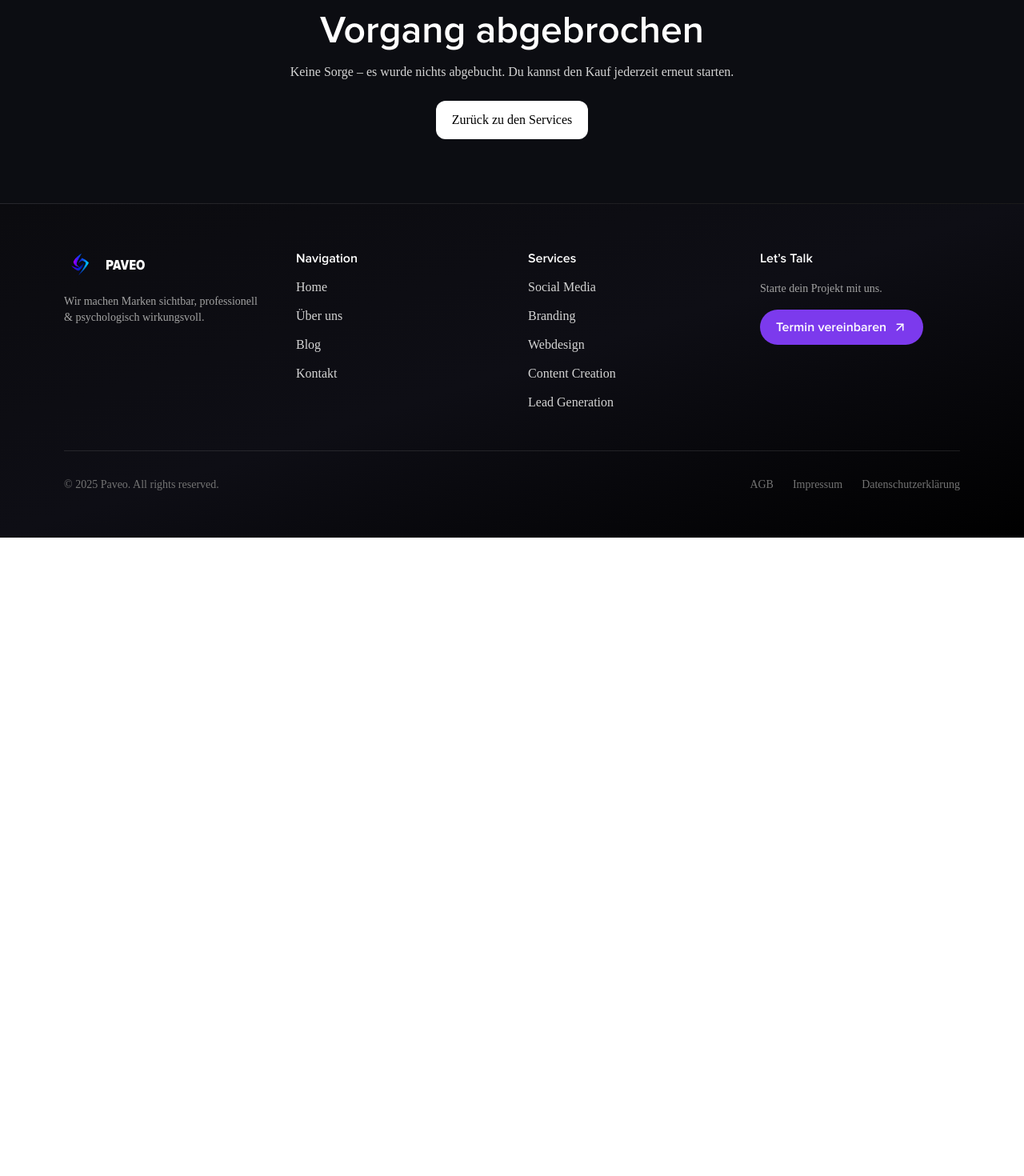
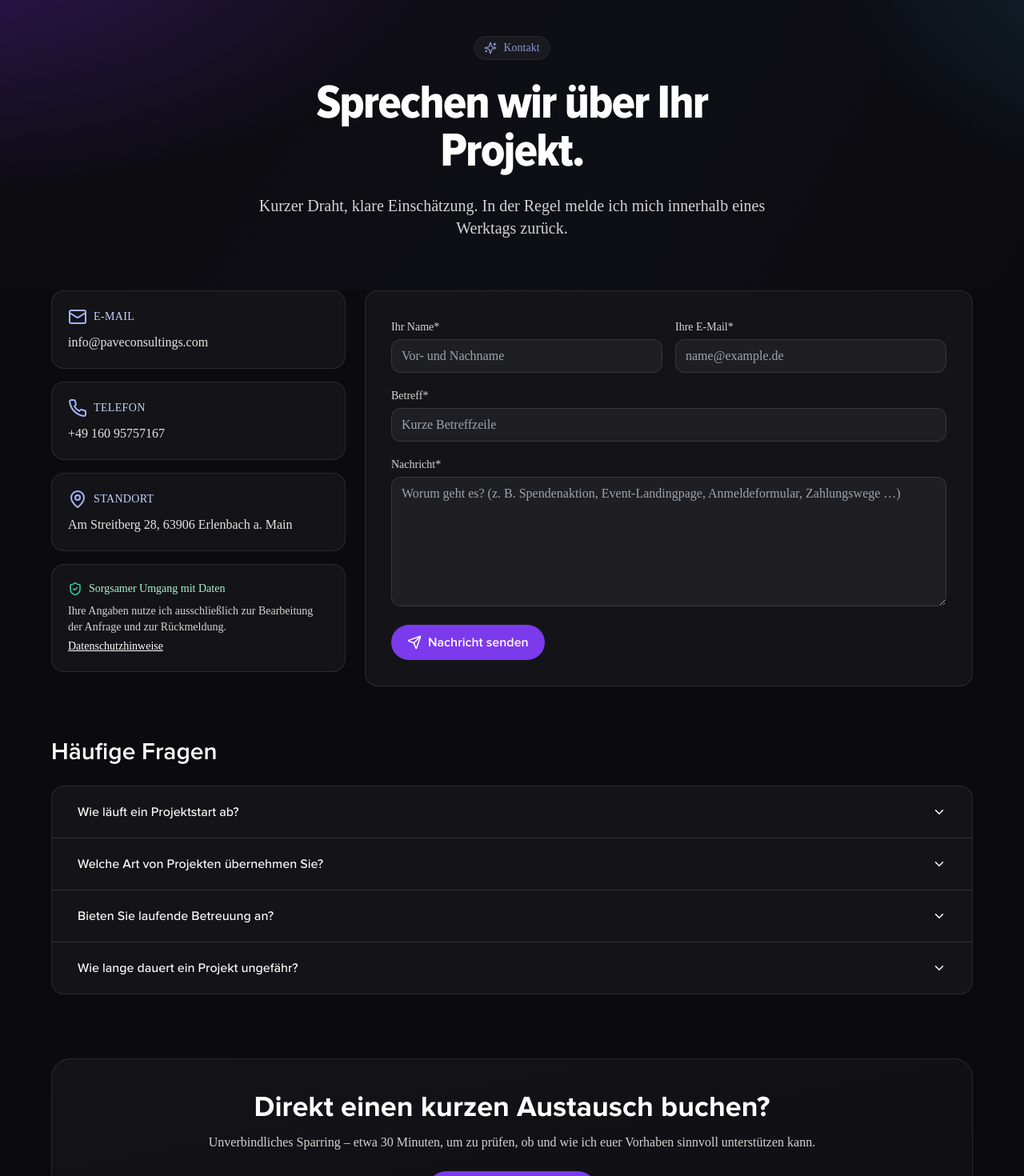
Before and after one commit to cyclebittt/pavewebyyyy, a Next.js app: page /cancel in a window 1280 px wide. Shown: the part 140-1610 px from the top of the page at 80% size. Before the commit the page ends 812 px from the top, so only its background shows below. Built offline with nearby package versions, Linux system fonts and the light colour scheme; a web font is replaced by a local one.

Commit message:
Rename CancelPage to ContactPage and update content

```diff
--- a/app/cancel/page.js
+++ b/app/cancel/page.js
@@ -1,29 +1,238 @@
-// /app/cancel/page.js
 'use client';
 
+import { useEffect, useState } from 'react';
+import Link from 'next/link';
 import Navbar from '@/components/layout/Navbar';
 import Footer from '@/components/layout/Footer';
-import Link from 'next/link';
+import {
+  CalendarDays,
+  Mail,
+  Phone,
+  MapPin,
+  ShieldCheck,
+  Send,
+  ChevronDown,
+  Sparkles,
+} from 'lucide-react';
 
-export default function CancelPage() {
+export default function ContactPage() {
+  const [open, setOpen] = useState(null); // simple in-page Accordion
+  const [isSubmitting, setIsSubmitting] = useState(false);
+  const [ok, setOk] = useState(false);
+  const [err, setErr] = useState('');
+
+  useEffect(() => {
+    let cleanup = () => {};
+    (async () => {
+      const AOS = (await import('aos')).default;
+      await import('aos/dist/aos.css');
+      AOS.init({ duration: 600, once: true, offset: 40 });
+      cleanup = () => {};
+    })();
+    return () => cleanup();
+  }, []);
+
+  const faqs = [
+    {
+      q: 'Wie läuft ein Projektstart ab?',
+      a: 'Wir starten mit einem kurzen Austausch (ca. 20–30 Minuten). Darin klären wir Ziel, Rahmen, bestehenden Stand und ob ich der richtige Ansprechpartner für euch bin.',
+    },
+    {
+      q: 'Welche Art von Projekten übernehmen Sie?',
+      a: 'Typischerweise sind es klar begrenzte Vorhaben: Landingpages für Aktionen oder Spenden, Event-Seiten, Formulare, einfache Zahlungswege und begleitende Medien wie Flyer oder kurze Projektvideos.',
+    },
+    {
+      q: 'Bieten Sie laufende Betreuung an?',
+      a: 'Der Fokus liegt auf einzelnen Projekten mit Anfang und Ende. Kleinere Anpassungen oder Erweiterungen sind später möglich, aber es gibt keine verpflichtenden Dauerverträge.',
+    },
+    {
+      q: 'Wie lange dauert ein Projekt ungefähr?',
+      a: 'Je nach Umfang bewegen sich Projekte meist im Rahmen von wenigen Tagen bis einigen Wochen. Mir ist wichtig, dass der Zeitplan zu eurem Alltag passt und realistisch bleibt.',
+    },
+  ];
+
+  const onSubmit = async (e) => {
+    e.preventDefault();
+    try {
+      setIsSubmitting(true);
+      setOk(false);
+      setErr('');
+
+      await new Promise((r) => setTimeout(r, 600));
+      setOk(true);
+      e.target.reset();
+    } catch (error) {
+      setErr('Senden fehlgeschlagen. Bitte versuchen Sie es erneut.');
+    } finally {
+      setIsSubmitting(false);
+    }
+  };
+
   return (
-    <div className="font-proxima bg-[#0C0D12] text-white min-h-screen">
+    <div className="font-proxima bg-[#0B0B0F] text-white">
       <Navbar />
-      <section className="px-6 md:px-12 py-20">
-        <div className="max-w-3xl mx-auto text-center">
-          <h1 className="text-3xl md:text-5xl font-semibold mb-4">Vorgang abgebrochen</h1>
-          <p className="text-neutral-300 mb-6">
-            Keine Sorge – es wurde nichts abgebucht. Du kannst den Kauf jederzeit erneut starten.
+
+      {/* HERO */}
+      <section className="relative overflow-hidden">
+        <div className="pointer-events-none absolute inset-0 bg-[radial-gradient(1200px_600px_at_-10%_-10%,rgba(129,51,241,.35),transparent_60%),radial-gradient(900px_600px_at_120%_0%,rgba(56,189,248,.20),transparent_55%),linear-gradient(120deg,#0B0B0F_0%,#0E0E15_60%,#0B0B0F_100%)]" />
+        <div className="relative px-5 md:px-16 pt-20 md:pt-28 pb-12 md:pb-16 text-center max-w-3xl mx-auto">
+          <span className="inline-flex items-center gap-2 text-sm text-indigo-300/80 bg-white/5 ring-1 ring-white/10 px-3 py-1 rounded-full">
+            <Sparkles size={16} /> Kontakt
+          </span>
+          <h1 className="mt-6 text-4xl md:text-6xl font-extrabold tracking-tight">
+            Sprechen wir über Ihr Projekt.
+          </h1>
+          <p className="mt-6 text-lg md:text-xl text-neutral-300">
+            Kurzer Draht, klare Einschätzung. In der Regel melde ich mich innerhalb eines Werktags zurück.
+          </p>
+        </div>
+      </section>
+
+      {/* INFO + FORM */}
+      <section className="px-5 md:px-16 pb-10 md:pb-16">
+        <div className="grid grid-cols-1 md:grid-cols-3 gap-6">
+          {/* Kontakt-Karten */}
+          <div className="md:col-span-1 space-y-4">
+            <Card icon={<Mail />} title="E-Mail">
+              <a className="hover:underline" href="mailto:info@paveconsultings.com">
+                info@paveconsultings.com
+              </a>
+            </Card>
+            <Card icon={<Phone />} title="Telefon">
+              <span>+49 160 95757167</span>
+            </Card>
+            <Card icon={<MapPin />} title="Standort">
+              <span>Am Streitberg 28, 63906 Erlenbach a. Main</span>
+            </Card>
+            <div className="rounded-2xl border border-white/10 bg-white/[0.04] p-5">
+              <div className="flex items-center gap-2 text-sm text-emerald-200">
+                <ShieldCheck size={18} className="text-emerald-400" />
+                Sorgsamer Umgang mit Daten
+              </div>
+              <p className="mt-2 text-neutral-300 text-sm">
+                Ihre Angaben nutze ich ausschließlich zur Bearbeitung der Anfrage und zur Rückmeldung.
+              </p>
+              <Link href="/privacy" className="underline text-sm hover:text-white mt-1 inline-block">
+                Datenschutzhinweise
+              </Link>
+            </div>
+          </div>
+
+          {/* Formular */}
+          <div className="md:col-span-2">
+            <form
+              onSubmit={onSubmit}
+              className="rounded-2xl border border-white/10 bg-white/[0.04] p-6 md:p-8 space-y-4"
+            >
+              <div className="grid grid-cols-1 md:grid-cols-2 gap-4">
+                <Input name="name" label="Ihr Name*" placeholder="Vor- und Nachname" required />
+                <Input type="email" name="email" label="Ihre E-Mail*" placeholder="name@example.de" required />
+              </div>
+              <Input name="subject" label="Betreff*" placeholder="Kurze Betreffzeile" required />
+              <div>
+                <label className="text-sm text-neutral-300">Nachricht*</label>
+                <textarea
+                  name="message"
+                  required
+                  rows={6}
+                  className="mt-1 w-full rounded-xl border border-white/10 bg-white/5 px-3 py-2 outline-none focus:ring-2 focus:ring-violet-500"
+                  placeholder="Worum geht es? (z. B. Spendenaktion, Event-Landingpage, Anmeldeformular, Zahlungswege …)"
+                />
+              </div>
+              <button
+                type="submit"
+                disabled={isSubmitting}
+                className="inline-flex items-center gap-2 px-5 py-2.5 rounded-full bg-violet-600 hover:bg-violet-500 font-semibold transition-colors disabled:opacity-60"
+              >
+                <Send size={18} />
+                {isSubmitting ? 'Wird gesendet …' : 'Nachricht senden'}
+              </button>
+              {ok && <p className="text-emerald-400 text-sm mt-2">Danke! Ich melde mich zeitnah.</p>}
+              {err && <p className="text-red-400 text-sm mt-2">{err}</p>}
+            </form>
+          </div>
+        </div>
+      </section>
+
+      {/* FAQ (ohne externe Komponente) */}
+      <section className="px-5 md:px-16 pb-14 md:pb-20">
+        <h2 className="text-2xl md:text-3xl font-semibold mb-6">Häufige Fragen</h2>
+        <div className="rounded-2xl border border-white/10 bg-white/[0.04] divide-y divide-white/10">
+          {faqs.map((f, i) => {
+            const active = open === i;
+            return (
+              <button
+                key={i}
+                type="button"
+                onClick={() => setOpen(active ? null : i)}
+                className="w-full text-left px-5 md:px-8 py-4 md:py-5"
+              >
+                <div className="flex items-center justify-between gap-4">
+                  <span className="font-medium">{f.q}</span>
+                  <ChevronDown
+                    className={`shrink-0 transition-transform ${active ? 'rotate-180' : ''}`}
+                    size={18}
+                  />
+                </div>
+                <div
+                  className={`grid transition-all duration-300 ${
+                    active ? 'grid-rows-[1fr] opacity-100 mt-2' : 'grid-rows-[0fr] opacity-0'
+                  }`}
+                >
+                  <div className="overflow-hidden">
+                    <p className="text-neutral-300">{f.a}</p>
+                  </div>
+                </div>
+              </button>
+            );
+          })}
+        </div>
+      </section>
+
+      {/* CTA */}
+      <section className="px-5 md:px-16 pb-16 text-center">
+        <div className="rounded-3xl border border-white/10 bg-gradient-to-br from-white/[0.04] to-white/[0.02] p-10">
+          <h3 className="text-3xl md:text-4xl font-bold">Direkt einen kurzen Austausch buchen?</h3>
+          <p className="mt-3 text-neutral-300">
+            Unverbindliches Sparring – etwa 30 Minuten, um zu prüfen, ob und wie ich euer Vorhaben sinnvoll unterstützen kann.
           </p>
           <Link
-            href="/services"
-            className="inline-block rounded-xl bg-white text-black px-5 py-3"
+            href="/request"
+            className="mt-6 inline-flex items-center gap-2 px-6 py-3 rounded-full bg-violet-600 hover:bg-violet-500 transition-colors font-semibold"
           >
-            Zurück zu den Services
+            <CalendarDays size={18} />
+            Termin vereinbaren
           </Link>
         </div>
       </section>
+
       <Footer />
     </div>
   );
 }
+
+/* ---- kleine UI-Teile (lokal) ---- */
+
+function Card({ icon, title, children }) {
+  return (
+    <div className="rounded-2xl border border-white/10 bg-white/[0.04] p-5">
+      <div className="flex items-center gap-2 text-indigo-200 text-sm">
+        <span className="text-indigo-300">{icon}</span>
+        <span className="uppercase tracking-wide">{title}</span>
+      </div>
+      <div className="mt-2 text-neutral-200">{children}</div>
+    </div>
+  );
+}
+
+function Input({ label, ...props }) {
+  return (
+    <div>
+      <label className="text-sm text-neutral-300">{label}</label>
+      <input
+        {...props}
+        className="mt-1 w-full rounded-xl border border-white/10 bg-white/5 px-3 py-2 outline-none focus:ring-2 focus:ring-violet-500"
+      />
+    </div>
+  );
+}
```
